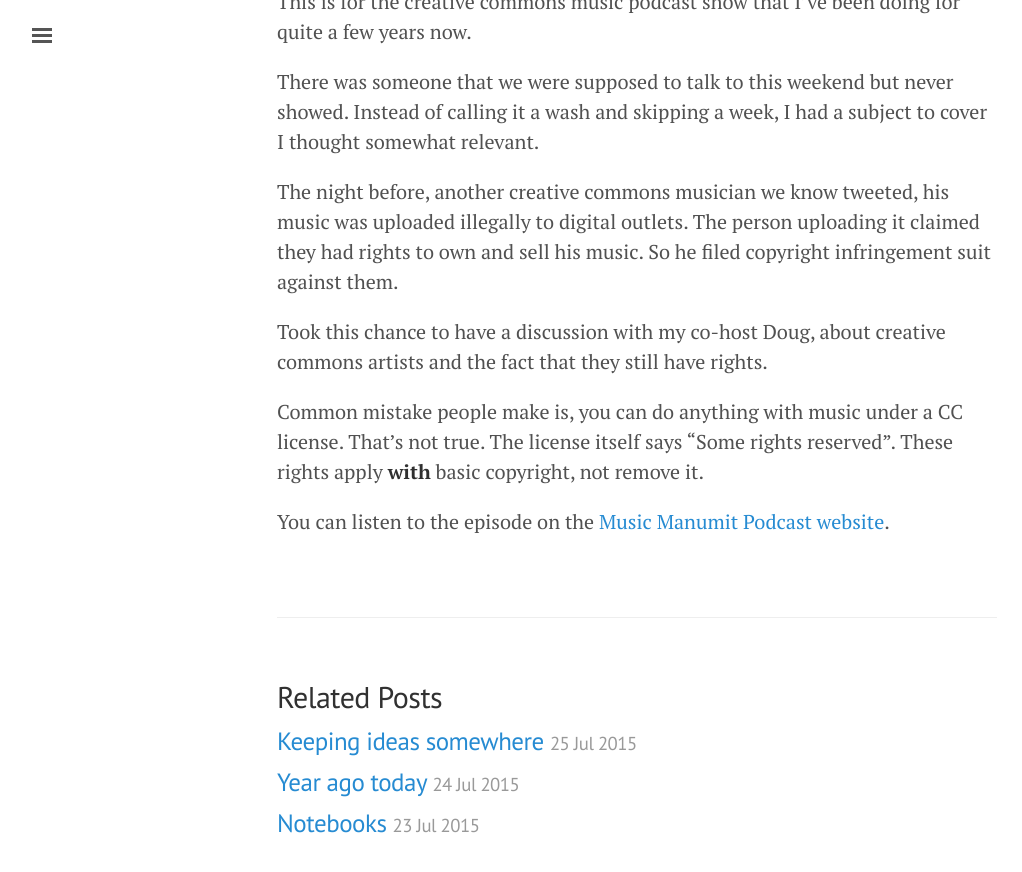
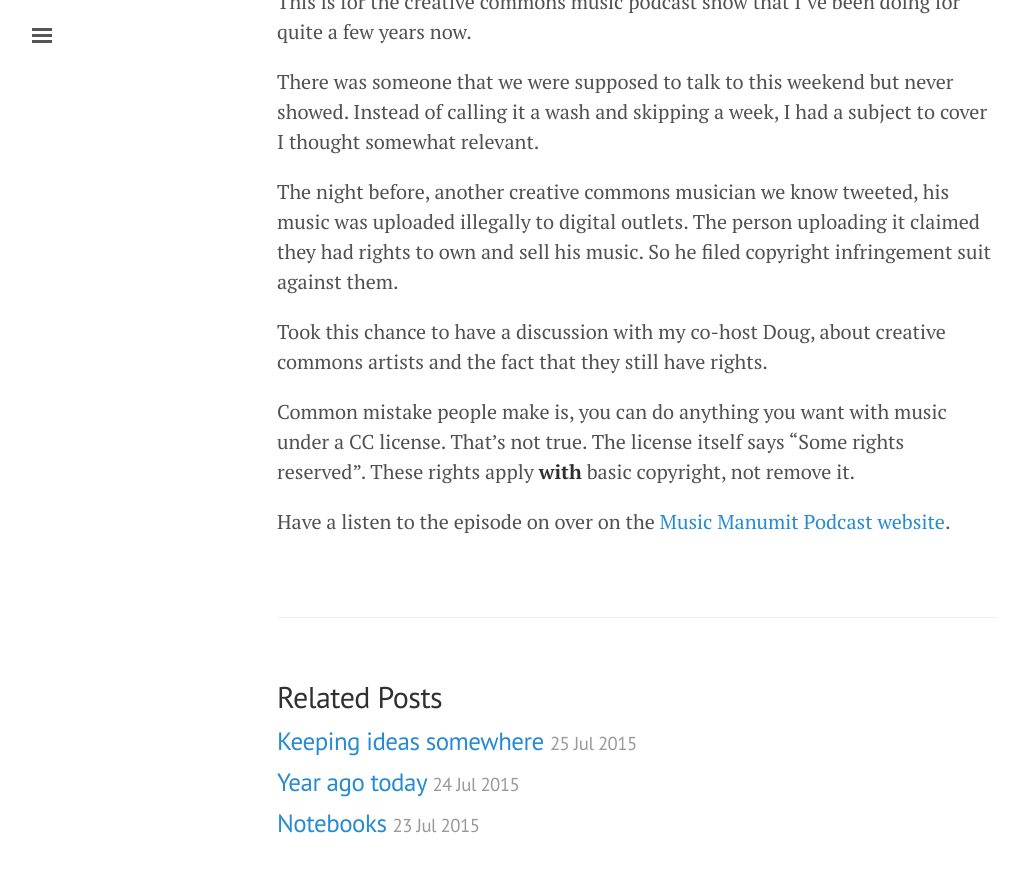
Before and after one commit to tmray/tmray.github.com, a Jekyll site: the page built from _posts/2015-07-26-a-few-new-things.md, in a window 1280 px wide and 900 px high, scrolled down 980 px. Shown: the top 872 px of the window, without its empty margins (3-1025 px from the left). Built offline with Jekyll 4.4.1, drawn with Linux system fonts in a browser that asks for light colours.

Commit message:
Update 2015-07-26-a-few-new-things.md
minor post edits

```diff
--- a/_posts/2015-07-26-a-few-new-things.md
+++ b/_posts/2015-07-26-a-few-new-things.md
@@ -11,7 +11,7 @@ Posted a live in studio performance video. One of the songs from an internet sho
 This is the first song from that event - **"We all fall down"**.
 
 <a href="https://www.youtube.com/watch?v=JMb83zASU5U">
-  <img alt="image/video" border="0" src="http://1.bp.blogspot.com/-vZK1G5zZGOg/VbRafPETq1I/AAAAAAAAbLs/wQwsELteRzU/s620/yt-we-all-fall-down-video-title-card-w-button.png" title="Play Video &quot;We All Fall Down&quot;" />
+  <img alt="image/video" border="0" src="http://1.bp.blogspot.com/-vZK1G5zZGOg/VbRafPETq1I/AAAAAAAAbLs/wQwsELteRzU/s800/yt-we-all-fall-down-video-title-card-w-button.png" title="Play Video &quot;We All Fall Down&quot;" />
 </a>
 
 We took a Google hangout live stream and went one better. Got ourselves set up with 3 cameras, had someone we know direct it and ran the sound though the studio mixer.
@@ -26,6 +26,6 @@ The night before, another creative commons musician we know tweeted, his music w
 
 Took this chance to have a discussion with my co-host Doug, about creative commons artists and the fact that they still have rights.
 
-Common mistake people make is, you can do anything with music under a CC license. That's not true.  The license itself says "Some rights reserved". These rights apply **with** basic copyright, not remove it.
+Common mistake people make is, you can do anything you want with music under a CC license. That's not true.  The license itself says "Some rights reserved". These rights apply **with** basic copyright, not remove it.
 
-You can listen to the episode on the [Music Manumit Podcast website](http://www.musicmanumit.com/2015/07/copyright-fight-150726-music-manumit.html).
+Have a listen to the episode on over on the [Music Manumit Podcast website](http://www.musicmanumit.com/2015/07/copyright-fight-150726-music-manumit.html).
```
